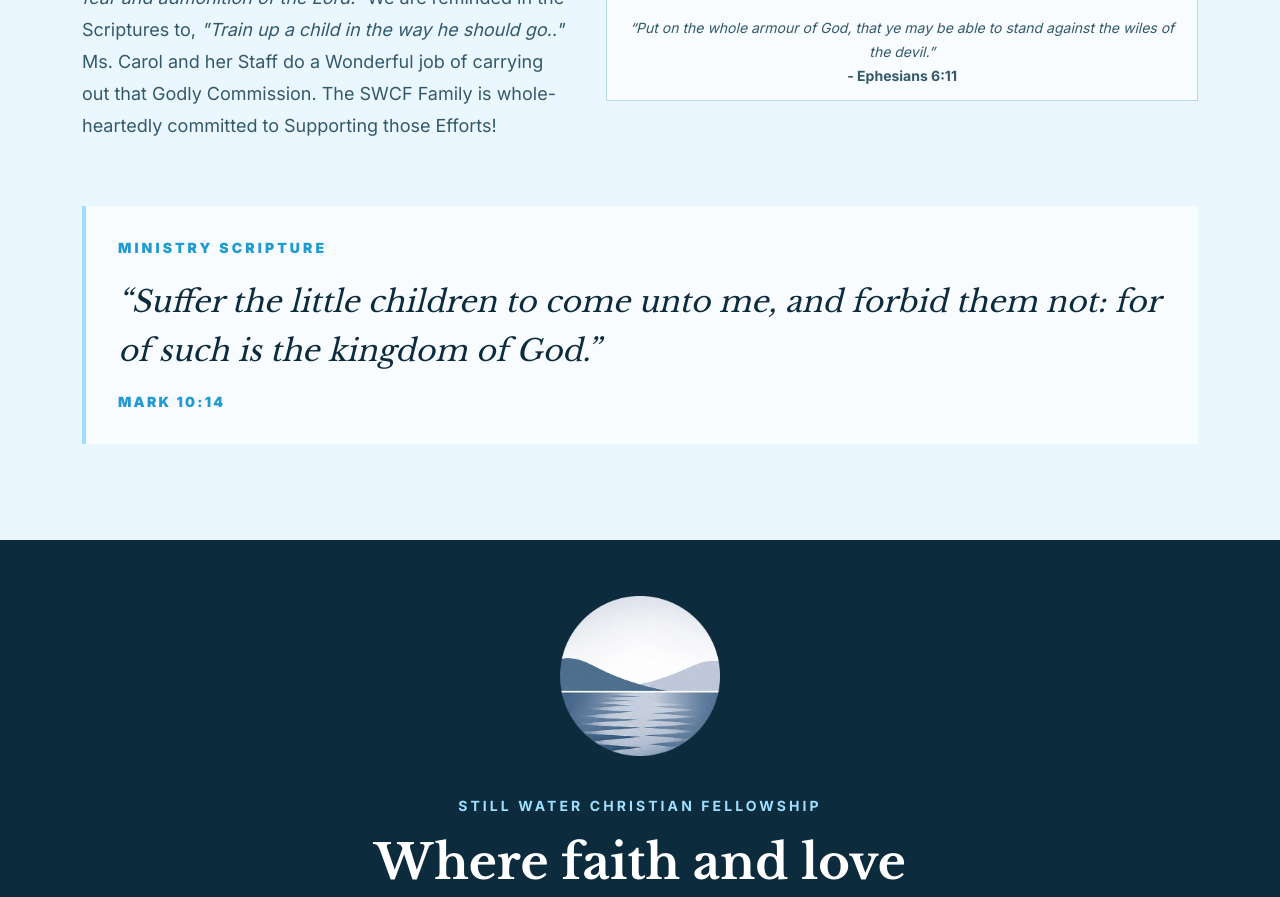
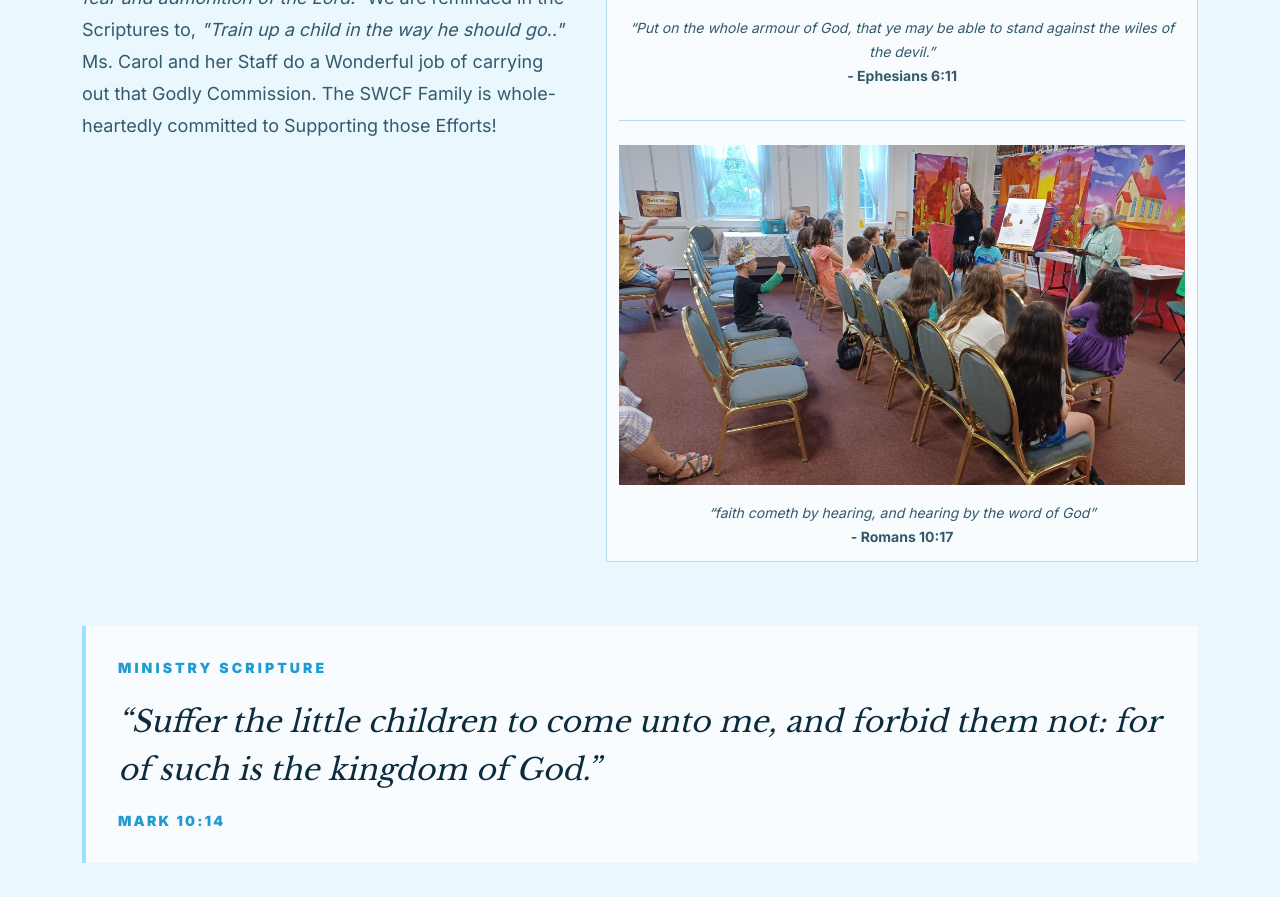
Before and after one commit to edesent/stillwater-christian-fellowship, a Next.js app: page /ministries/childrens-ministry-vbs in a window 1280 px wide. Shown: the part 940-1837 px from the top of the page. Built offline with nearby package versions, Linux system fonts and the light colour scheme.

Commit message:
Added VBS teaching photo to Children's Ministry page

```diff
--- a/src/app/ministries/[slug]/page.tsx
+++ b/src/app/ministries/[slug]/page.tsx
@@ -150,6 +150,22 @@ export default async function MinistryPage({
                     “Put on the whole armour of God, that ye may be able to stand against the wiles of the devil.”<br />
                     <span className="font-bold not-italic">- Ephesians 6:11</span>
                   </figcaption>
+
+                  <figure className="mt-8 border-t border-rule pt-6">
+                    <div className="relative aspect-[5/3] overflow-hidden bg-mist">
+                      <Image
+                        src="/uploads/day3-batch1-start-teaching4.jpg"
+                        alt="Children hearing God's Word during VBS"
+                        fill
+                        sizes="(min-width: 1024px) 36vw, 100vw"
+                        className="object-cover"
+                      />
+                    </div>
+                    <figcaption className="mt-4 text-center text-sm italic leading-6 text-ink-soft">
+                      “faith cometh by hearing, and hearing by the word of God”<br />
+                      <span className="font-bold not-italic">- Romans 10:17</span>
+                    </figcaption>
+                  </figure>
                 </figure>
               ) : (
                 <div className="grid gap-6 sm:grid-cols-2">
```
